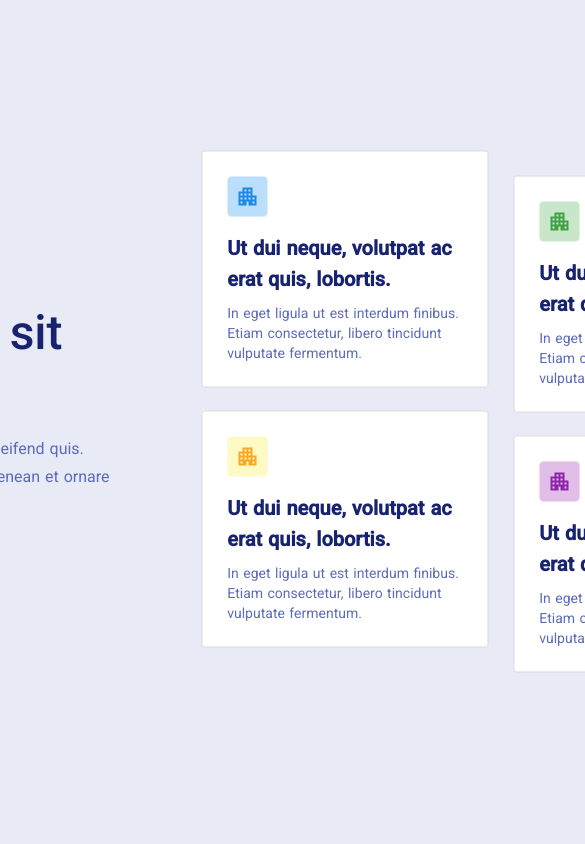
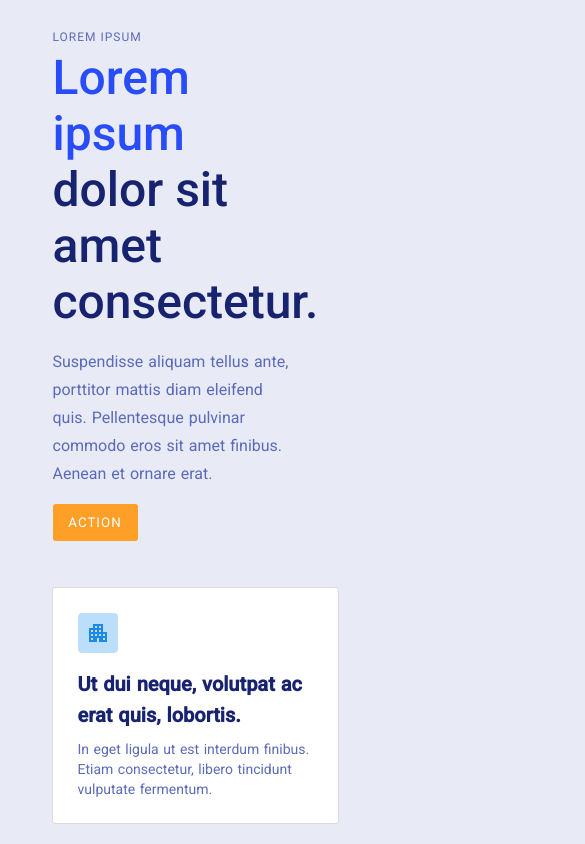
Before and after one commit to ike-tom/front-end-dev-recruitment-task, a plain HTML site: page index.html in a window 390 px wide. Shown: the top 844 px of the page, 585 px wide, since content can reach past the window. Drawn offline with Linux system fonts and the light colour scheme.

Commit message:
media queries

```diff
--- a/css/style.css
+++ b/css/style.css
@@ -136,3 +136,43 @@ html, body {
 }
 
 /* END OF FEATURES */
+
+@media (max-width: 1024px) {
+    .main {
+        width: 100vw;
+        height: auto;
+        flex-direction: column;
+        align-items: center;
+    }
+    .hero {
+        width: 624px;
+        padding-top: 0;
+        padding-left: 0;
+    }
+}
+
+@media (max-width: 767px) {
+    .main {
+        flex-direction: column;
+        position: static;
+        margin: 0 auto;
+        width: 100vw;
+        height: auto;
+        transform: none;
+    }
+    .hero {
+        margin: 0 auto;
+        padding: 30px 0 0 0;
+        width: 285px;
+    }
+    .features {
+        flex-direction: column;
+        align-items: center;
+    }
+    .feature__container {
+        margin-right: 0;
+    }
+    .feature__container--offset {
+        margin-top: 0;
+    }
+}
```
